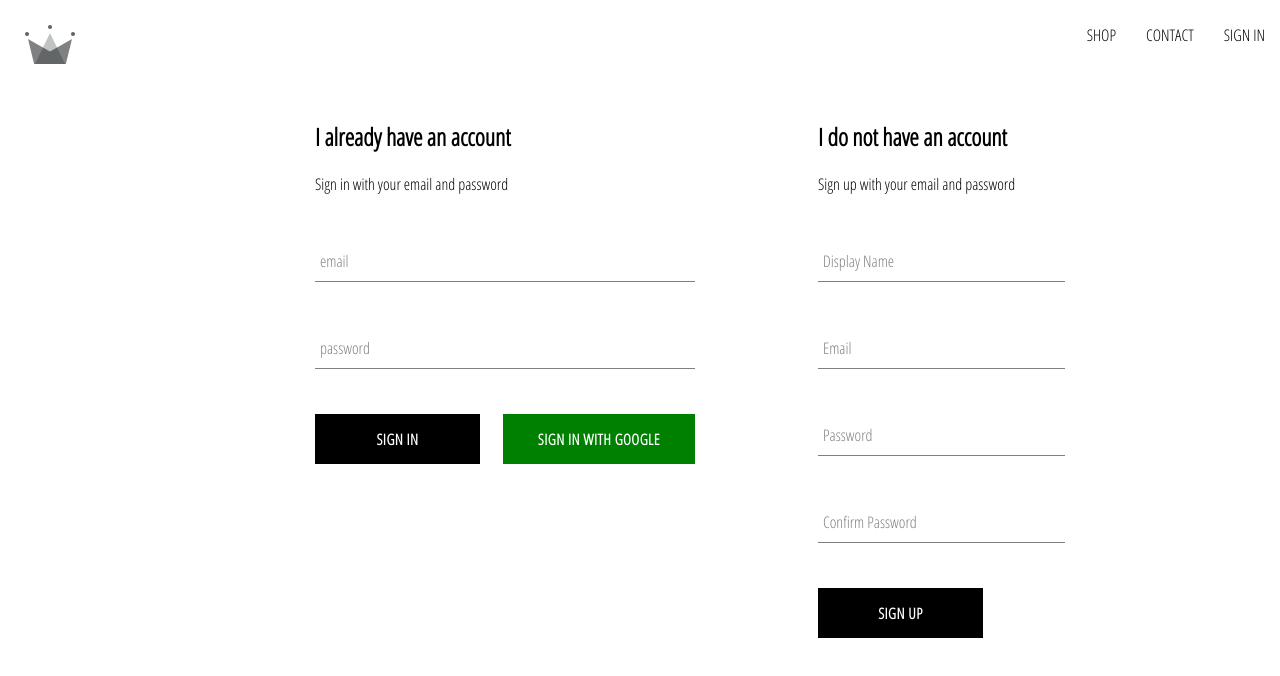
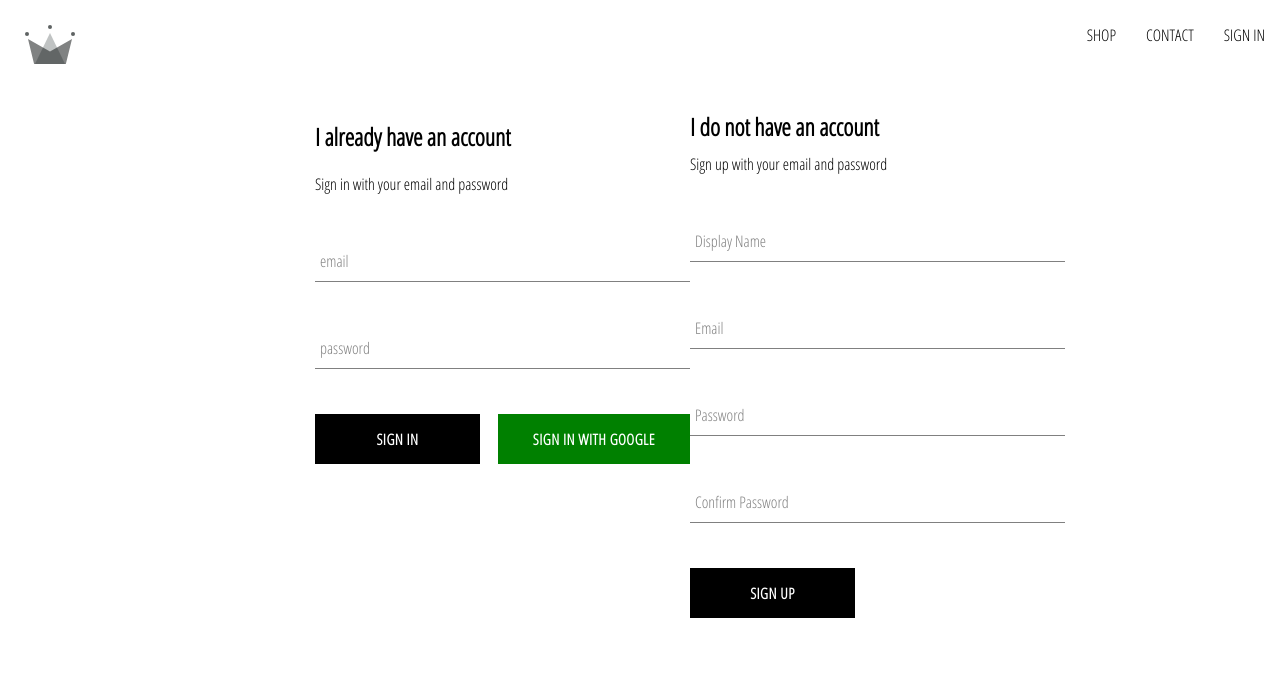
Before and after one commit to Hasnat-Hasib/E-Commerce-Project, a React (Create React App) app: page /signin in a window 1280 px wide. Shown: the top 676 px of the page. Built offline with nearby package versions, Linux system fonts and the light colour scheme; no server answers.

Commit message:
Finalize sigining up with Firebase authentication

```diff
--- a/src/App.js
+++ b/src/App.js
@@ -36,7 +36,6 @@ class App extends React.Component {
               ...snapShot.data()
             }
           });
-          console.log(this.state);
         });
       }
       this.setState({currentUser:userAuth});
--- a/src/components/sign-in/sign-in.component.jsx
+++ b/src/components/sign-in/sign-in.component.jsx
@@ -1,6 +1,6 @@
 import React from 'react';
 
-import {signInWithGoogle} from '../../firebase/firebase.utils';
+import {aut, signInWithGoogle} from '../../firebase/firebase.utils';
 import FormInput from '../form-input/form-input.component';
 import CustomButton from '../custom-button/custom-button.component';
 
@@ -16,10 +16,15 @@ class SignIn extends React.Component {
     };
   }
 
-  handleSubmit = event => {
+  handleSubmit = async event => {
     event.preventDefault();
-
-    this.setState({ email: '', password: '' });
+    const {email, password} = this.state;
+    try {
+      await aut.signInWithEmailAndPassword(email, password);
+      this.setState({email: '', password: ''});
+    }catch(error){
+      console.log(error);
+    }
   };
 
   handleChange = event => {
--- a/src/components/sign-up/sign-up.styles.scss
+++ b/src/components/sign-up/sign-up.styles.scss
@@ -0,0 +1,9 @@
+.sign-up {
+    display: flex;
+    flex-direction: column;
+    width: 380px;
+
+    .title {
+      margin: 10px 0;
+    }
+  }
```
